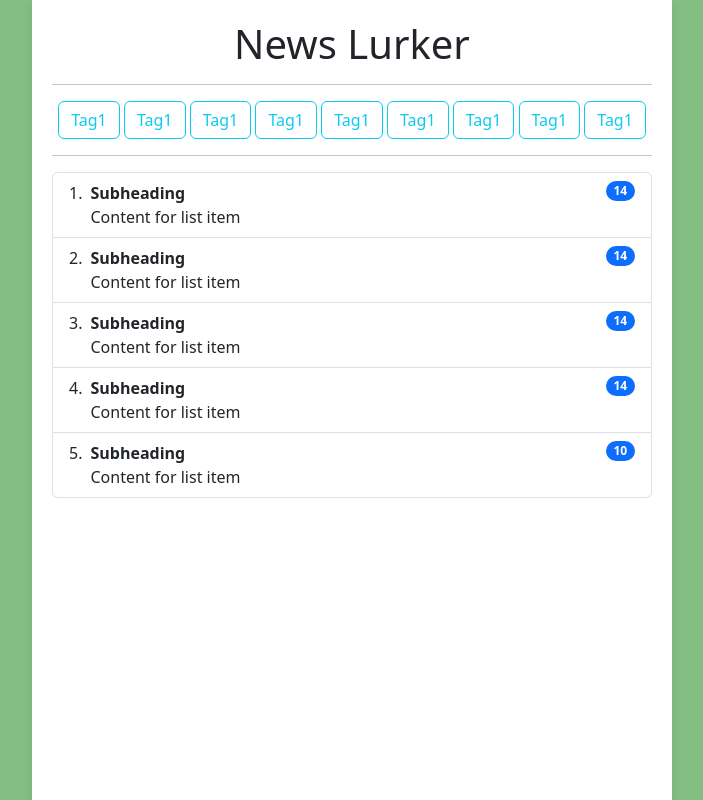
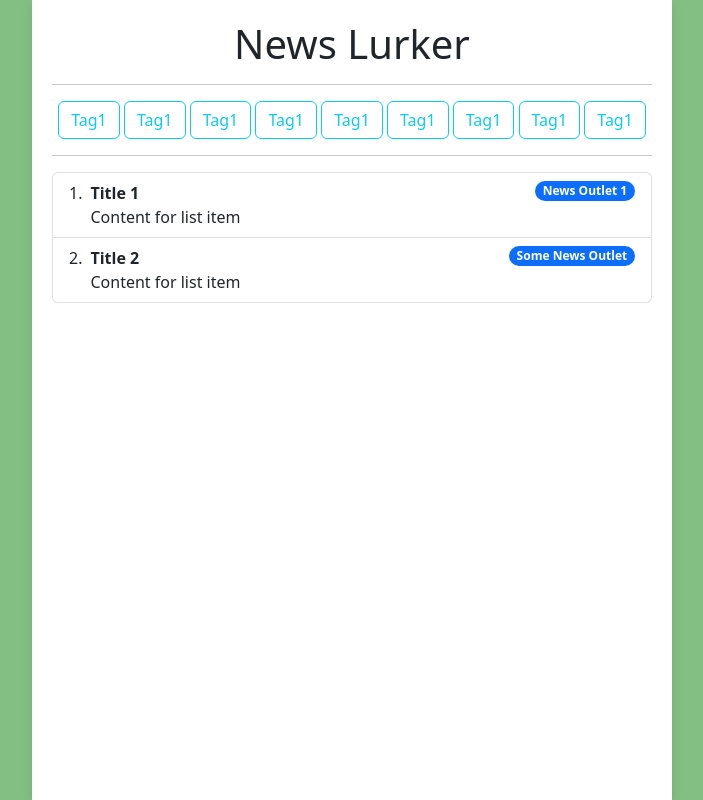
Before and after one commit to digitalyoshixi/news-scraper, a Flask app: page / in a window 1280 px wide. Shown: the whole page, without its empty margins (288-991 px from the left). Run offline with Flask 3, Linux system fonts and the light colour scheme.

Commit message:
some jinja templates added

```diff
--- a/app.py
+++ b/app.py
@@ -10,7 +10,11 @@ app.config['CORS-HEADERS'] = 'Content-Type'
 
 @app.route('/', methods=['GET'])
 def index():
-    return render_template('index.html')
+    articles = [
+            ["Title 1", "News Outlet 1", "/static/images/someimage.png", "Some description here"],
+            ["Title 2", "Some News Outlet", "/static/images/someimage.png", "Some description here"],
+            ]
+    return render_template('index.html', articles=articles)
 
 @app.route('/scrape', methods=['POST'])
 @cross_origin()
--- a/templates/index.html
+++ b/templates/index.html
@@ -26,44 +26,17 @@
         </div>
         <hr />
 
-        <ol class="list-group list-group-numbered">
+        <ul class="list-group list-group-numbered">
+          {% for article in articles %}
           <li class="list-group-item d-flex justify-content-between align-items-start">
             <div class="ms-2 me-auto">
-              <div class="fw-bold">Subheading</div>
+              <div class="fw-bold">{{article[0]}}</div>
               Content for list item
             </div>
-            <span class="badge text-bg-primary rounded-pill">14</span>
+            <span class="badge text-bg-primary rounded-pill">{{article[1]}}</span>
           </li>
-          <li class="list-group-item d-flex justify-content-between align-items-start">
-            <div class="ms-2 me-auto">
-              <div class="fw-bold">Subheading</div>
-              Content for list item
-            </div>
-            <span class="badge text-bg-primary rounded-pill">14</span>
-          </li>
-          <li class="list-group-item d-flex justify-content-between align-items-start">
-            <div class="ms-2 me-auto">
-              <div class="fw-bold">Subheading</div>
-              Content for list item
-            </div>
-            <span class="badge text-bg-primary rounded-pill">14</span>
-          </li>
-          <li class="list-group-item d-flex justify-content-between align-items-start">
-            <div class="ms-2 me-auto">
-              <div class="fw-bold">Subheading</div>
-              Content for list item
-            </div>
-            <span class="badge text-bg-primary rounded-pill">14</span>
-          </li>
-          <li class="list-group-item d-flex justify-content-between align-items-start">
-            <div class="ms-2 me-auto">
-              <div class="fw-bold">Subheading</div>
-              Content for list item
-            </div>
-            <span class="badge text-bg-primary rounded-pill">10</span>
-          </li>
-
-        </ol>
+          {% endfor %}
+        </ul>
       </div>
 
        <!--- The sliding window part-->
```
